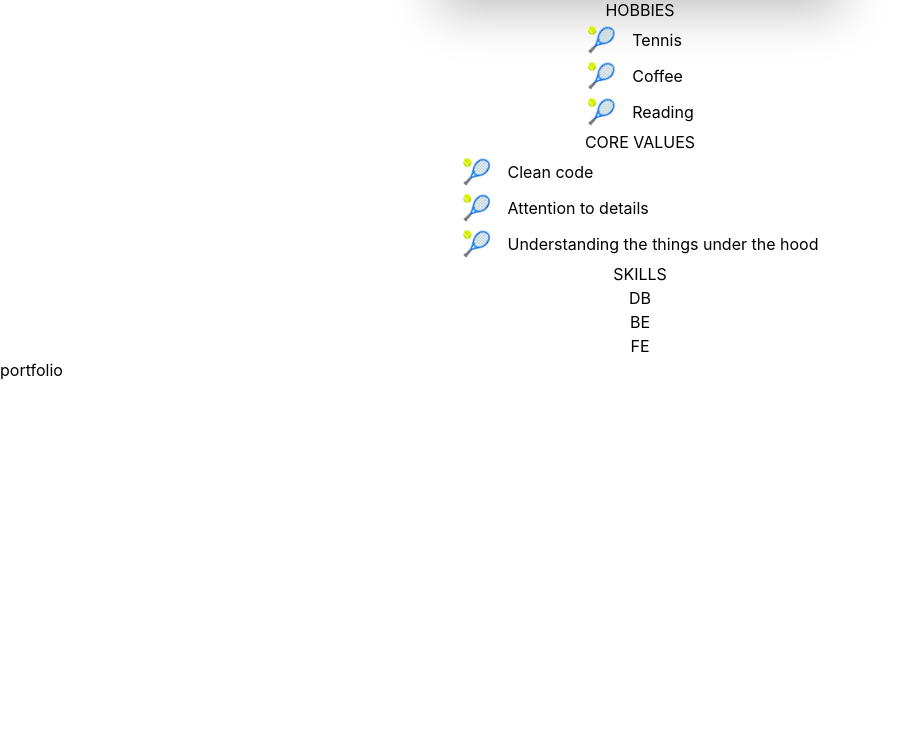
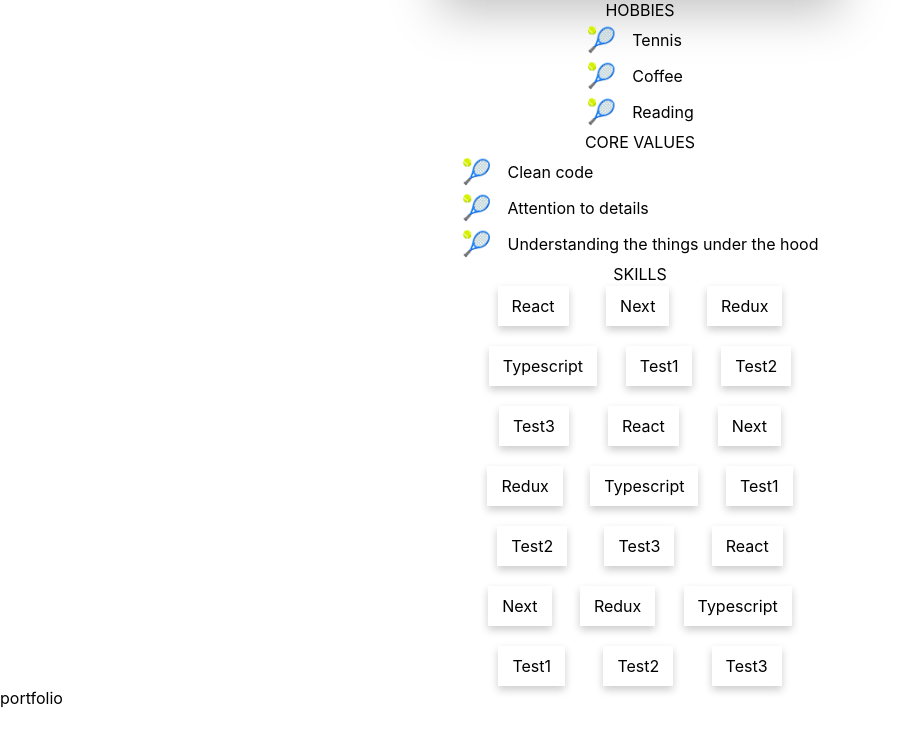
Before and after one commit to sergiupop/personal-page, a React (Create React App) app: page / in a window 1280 px wide. Shown: the part 1054-1796 px from the top of the page, without its empty margins (0-916 px from the left). Built offline with nearby package versions, Linux system fonts and the light colour scheme.

Commit message:
Update Card component shadows

```diff
--- a/src/components/About.tsx
+++ b/src/components/About.tsx
@@ -1,6 +1,9 @@
 import BioListItem from "./BioListItem";
+import Card from "./Card";
 
 const About = () => {
+  const skills = ["React", "Next", "Redux", "Typescript", "Test1", "Test2", "Test3", "React", "Next", "Redux", "Typescript", "Test1", "Test2", "Test3", "React", "Next", "Redux", "Typescript", "Test1", "Test2", "Test3"];
+
   return (
     <section id="aboutSection" className="flex flex-col items-center justify-center mt-20">
       <h1 className="text-5xl">ABOUT ME</h1>
@@ -23,13 +26,11 @@ const About = () => {
           <BioListItem emoji={{ symbol: "🎾", label: "" }} text="Understanding the things under the hood" />
         </ul>
       </article>
-      <article className="flex flex-col items-center justify-center">
+      <article className="flex flex-col items-center justify-center w-1/4">
         <h3>SKILLS</h3>
-        <ul className="flex flex-col items-center justify-center">
-          <li>DB</li>
-          <li>BE</li>
-          <li>FE</li>
-        </ul>
+        <div className="flex gap-5 flex-wrap justify-evenly">
+          {skills.map((item) => (<Card title={item} />))}
+        </div>
       </article>
     </section>
   )
--- a/src/components/Card.tsx
+++ b/src/components/Card.tsx
@@ -1,13 +1,12 @@
 type CardProps = {
   title: string;
-  description: string;
+  description?: string;
 }
 
 const Card = ({ title, description }: CardProps) => {
   return (
-    <div>
-      <div>{title}</div>
-      <div>{description}</div>
+    <div className="cursor-default py-2 px-3.5 shadow-[0_4px_8px_0_rgba(0,0,0,0.2)] hover:-translate-y-1 transition-all duration-150 ease-in">
+      {title}
     </div>
   )
 };
```
